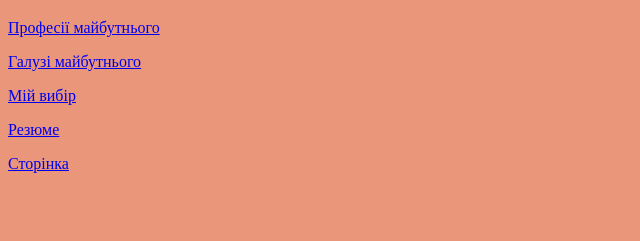
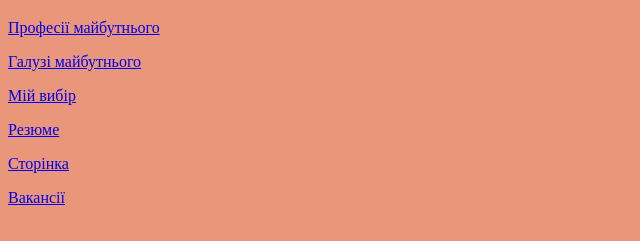
Before and after one commit to nyanya2020/nyanya2020, a plain HTML site: page menu.html in a window 1280 px wide. Shown: the part 61-302 px from the top of the page, without its empty margins (0-640 px from the left). Drawn offline with Linux system fonts and the light colour scheme.

Commit message:
Update menu.html

```diff
--- a/menu.html
+++ b/menu.html
@@ -12,6 +12,7 @@
 <p><a href="vybir.html" target="main">Мій вибір</a>
 	<p><a href="resume.html" target="main">Резюме</a>
 		<p><a href="stranica.html" target="main">Сторінка</a>
+			<p><a href="work.html" target="main">Вакансії</a>
 </frame>
 </body>
 </html>
```
